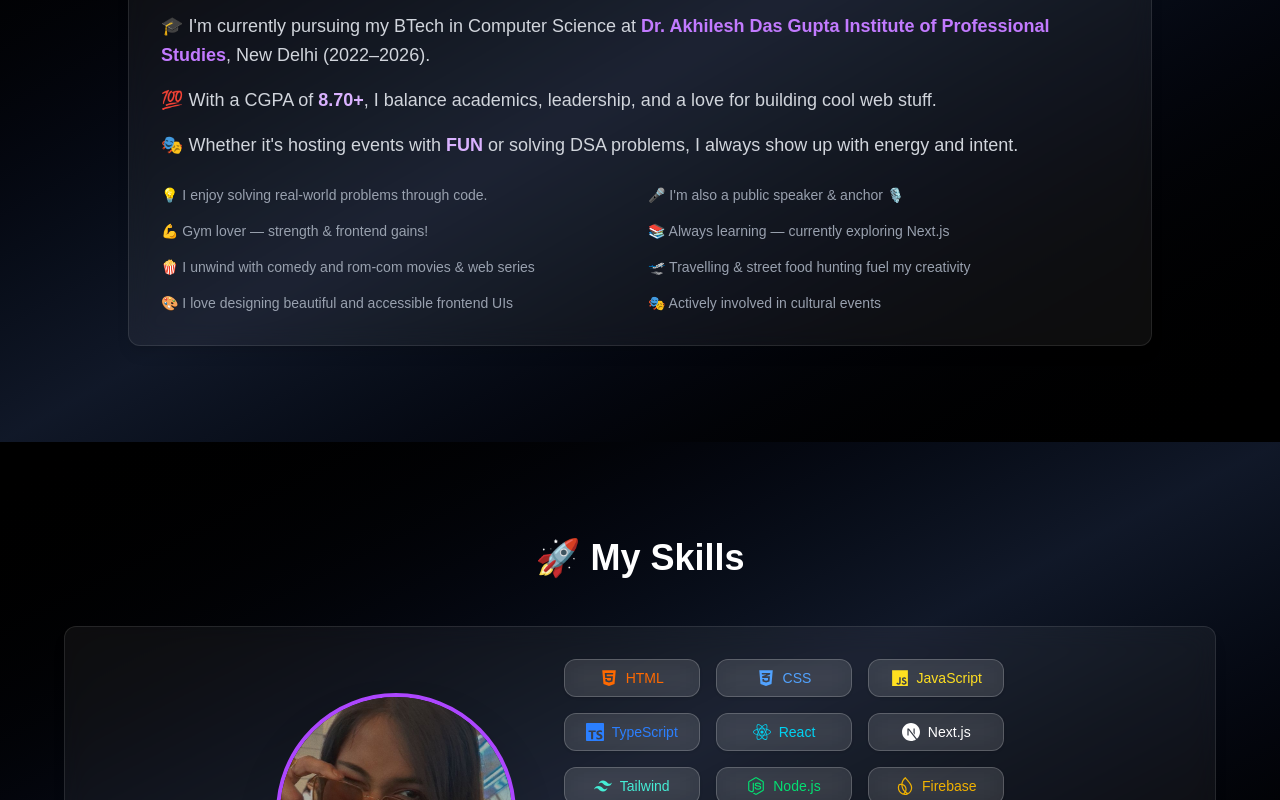
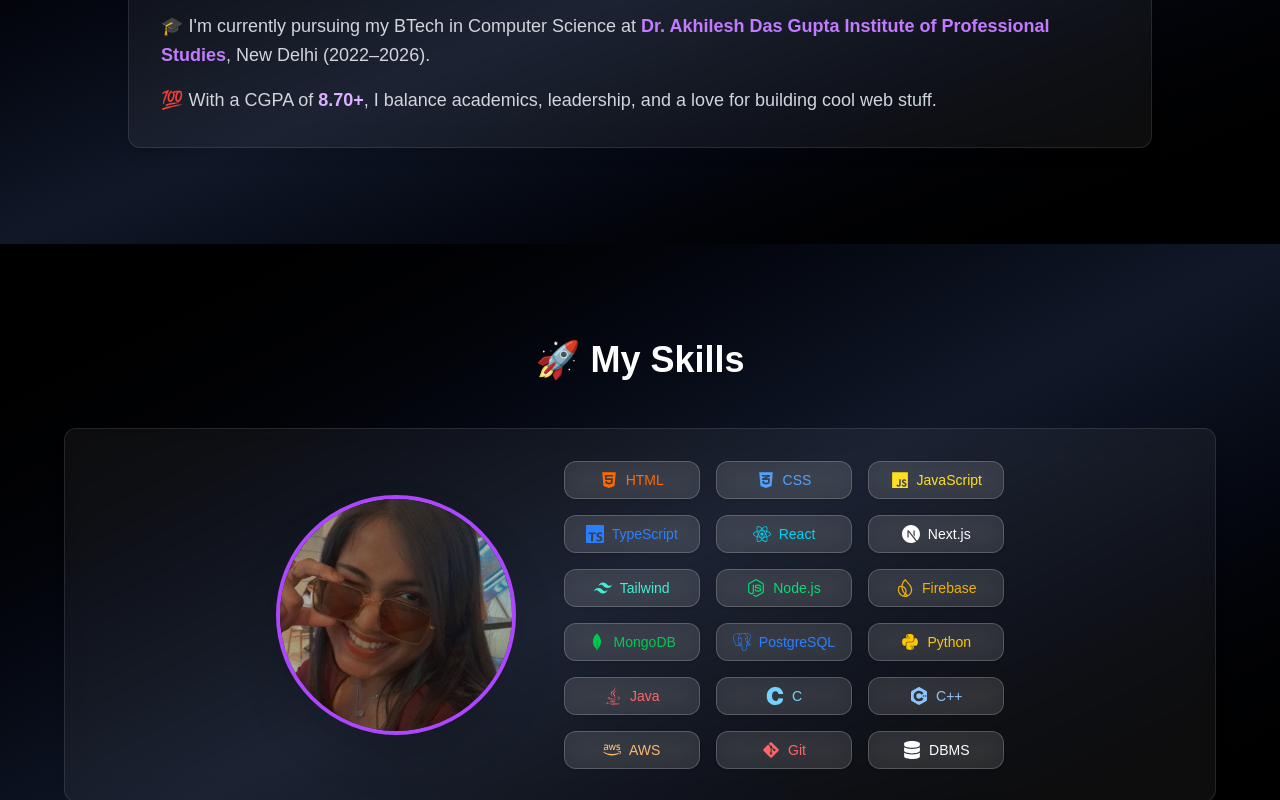
Before and after one commit to TamannaaSinghh/dev-tamanna, a Next.js app: page / in a window 1280 px wide. Shown: the part 1080-1880 px from the top of the page. Built offline with nearby package versions, Linux system fonts and the light colour scheme.

Commit message:
changed about section

```diff
--- a/components/AboutSection.js
+++ b/components/AboutSection.js
@@ -22,7 +22,7 @@
           className="backdrop-blur-md bg-white/5 p-8 rounded-xl border border-white/10 shadow-lg"
         >
           <p className="text-lg leading-relaxed text-gray-300">
-            I&apos;m <span className="text-purple-400 font-semibold">Tamanna Singh</span>, a fourth-year BTech student passionate about building meaningful and accessible web experiences. Whether it&apos;s crafting sleek UIs or developing full-stack applications, I love turning creative ideas into reality.
+            I&apos;m <span className="text-purple-400 font-semibold">Tamanna Singh</span>, a fourth-year BTech student passionate about building meaningful and accessible web experiences.
           </p>
 
           <p className="text-lg leading-relaxed text-gray-300 mt-4">
@@ -33,11 +33,9 @@
             💯 With a CGPA of <span className="text-purple-300 font-semibold">8.70+</span>, I balance academics, leadership, and a love for building cool web stuff.
           </p>
 
-          <p className="text-lg leading-relaxed text-gray-300 mt-4">
-            🎭 Whether it&apos;s hosting events with <span className="text-purple-300 font-semibold">FUN</span> or solving DSA problems, I always show up with energy and intent.
-          </p>
 
-          <div className="mt-6 grid sm:grid-cols-2 gap-4 text-sm text-gray-400">
+
+          {/* <div className="mt-6 grid sm:grid-cols-2 gap-4 text-sm text-gray-400">
             <p>💡 I enjoy solving real-world problems through code.</p>
             <p>🎤 I&apos;m also a public speaker & anchor 🎙️</p>
             <p>💪 Gym lover — strength & frontend gains!</p>
@@ -46,7 +44,7 @@
             <p>🛫 Travelling & street food hunting fuel my creativity</p>
             <p>🎨 I love designing beautiful and accessible frontend UIs</p>
             <p>🎭 Actively involved in cultural events</p>
-          </div>
+          </div> */}
         </motion.div>
       </div>
     </section>
--- a/components/ContactSection.js
+++ b/components/ContactSection.js
@@ -72,7 +72,7 @@
             type="submit"
             className="bg-purple-600 hover:bg-purple-700 text-white font-semibold px-6 py-3 rounded-full mt-4 transition"
           >
-            🚀 Get Started
+            🚀 Submit
           </motion.button>
         </motion.form>
       </div>
```
